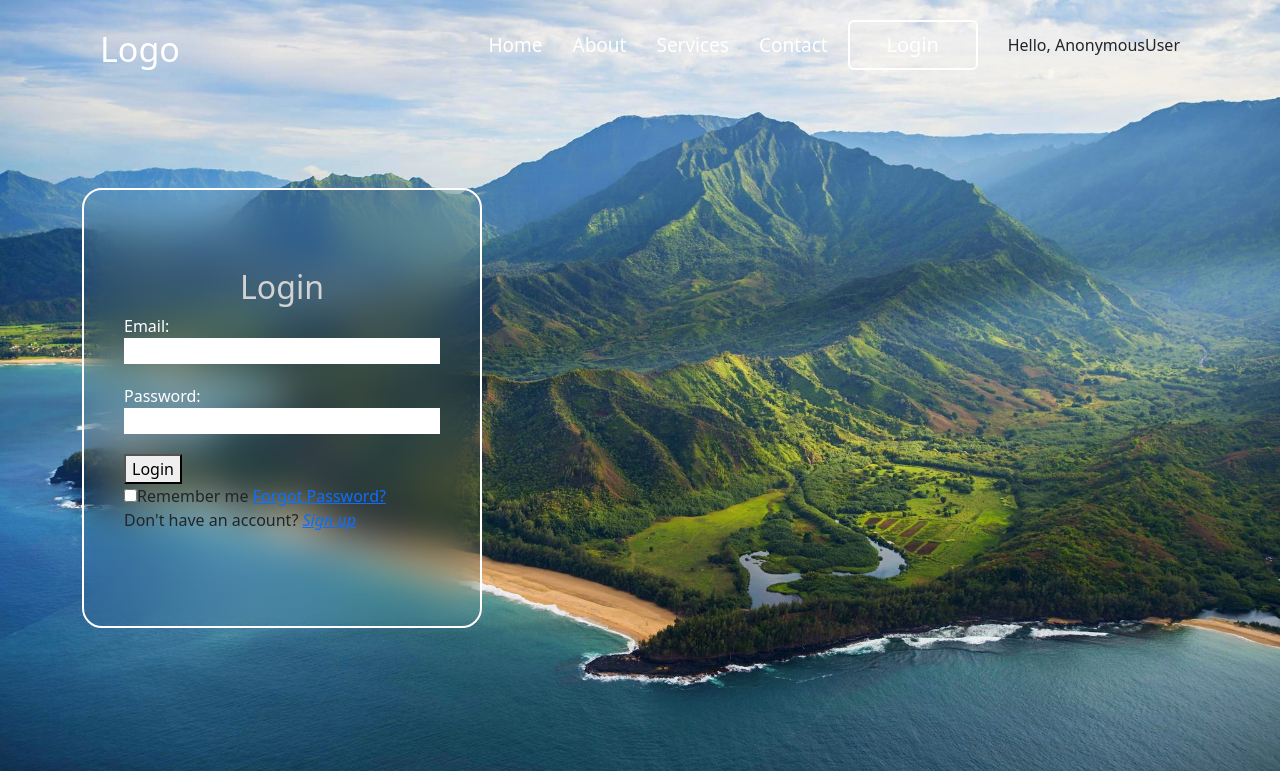
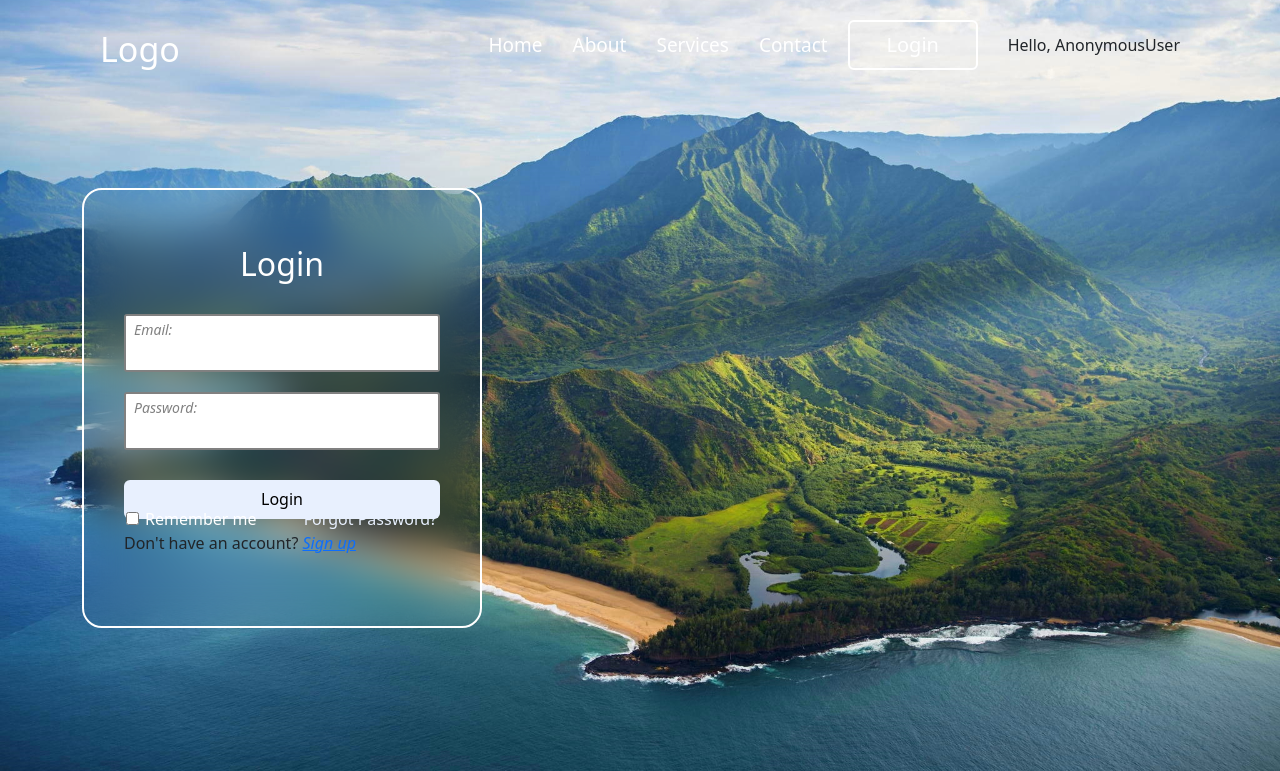
Before and after one commit to vesselindoychev/Django-Blog-Posts, a Django app: page /accounts/login/ in a window 1280 px wide. Shown: the top 771 px of the page. Run offline with Django 3.2, Linux system fonts and the light colour scheme; some libraries are stand-ins or nearby versions.

Commit message:
Finished css styling for login page

```diff
--- a/posts_app/static/style.css
+++ b/posts_app/static/style.css
@@ -19,6 +19,10 @@
     background-position: bottom;
 }
 
+/*.container {*/
+/*    display: flex;*/
+/*    justify-content: center;*/
+/*}*/
 
 /* Header */
 .header-for-nav {
@@ -106,7 +110,8 @@
 }
 
 /* Authentication Form Wrapper */
-/*!* Start From Here *! */
+
+/*!* Start From Here *! ------------------------------------> */
 .form-wrapper {
     display: flex;
     align-content: center;
@@ -130,37 +135,104 @@
 
 .form-box h2 {
     text-align: center;
-    color: lightgray;
+    color: white;
+    margin-bottom: 30px;
+}
+
+.form-login-btn {
+    width: 100%;
+    height: 39px;
+    background: #e8f0fe;
+    border: none;
+    outline: none;
+    border-radius: 6px;
+    font-size: 16px;
+    color: black;
+    font-weight: 500;
+    margin-top: 10px;
 }
 
 .form-box input[type=text], input[type=password], input[type=email] {
     position: relative;
     width: 100%;
     margin-bottom: 20px;
+    padding-left: 8px;
+    padding-right: 5px;
     border: none;
     outline: none;
+    /* border-bottom: 2px solid lightgray; */
+    padding-bottom: 4px;
+    border-bottom-right-radius: 3px;
+    border-bottom-left-radius: 3px;
+    border-bottom: 2px solid gray;
+    border-left: 2px solid gray;
+    border-right: 2px solid gray;
+
     /*border-bottom: 2px solid lightgray;*/
 }
 
 .form-box label[for='id_password'], label[for='id_username'] {
-    color: white;
-    /*position: absolute;*/
-    /*top: 50%;*/
-    /*left: 5px;*/
-    /*transform: translateY(-50%);*/
-    /*font-weight: 500;*/
-    /*pointer-events: none;*/
+    background: white;
+    width: 100%;
+    color: gray;
+    padding-left: 8px;
+    padding-bottom: 1px;
+    font-size: 14px;
+    font-style: italic;
+    border-top-right-radius: 3px;
+    border-top-left-radius: 3px;
+    padding-top: 3px;
+    border-top: 2px solid gray;
+    border-left: 2px solid gray;
+    border-right: 2px solid gray;
 }
 
-/* Ends Here*/
+/* Ends Here -------------------------------------------------> */
 
-/* Authentication forms */
-/*.authentication-form {*/
-/*    display: flex;*/
-/*    flex-wrap: wrap;*/
-/*    flex-direction: column;*/
-/*    width: 500px;*/
-/*}*/
+/* Forgot password div */
+.remember-forgot {
+    font-size: 16px;
+    color: white;
+    font-weight: 500;
+    margin-top: -12px;
+    padding-left: 2px;
+    padding-right: 3px;
+    display: flex;
+    justify-content: space-between;
+}
+
+.remember-forgot label input {
+    margin-right: 6px;
+    accent-color: gray;
+}
+
+.remember-forgot a {
+    color: #e8f0fe;
+    text-decoration: none;
+}
+
+.remember-forgot a:hover {
+    text-decoration: underline;
+}
+
+/* Register link below */
+.login-register {
+    font-size: 16px;
+    color: white;
+    text-align: center;
+    font-weight: 500;
+    margin: 25px 0;
+}
+
+.login-register p a {
+    color: #e8f0fe;
+    text-decoration: none;
+    font-weight: 500;
+}
+
+.login-register p a:hover {
+    text-decoration: underline;
+}
 
 /*Register Select*/
 #id_sex {
```
